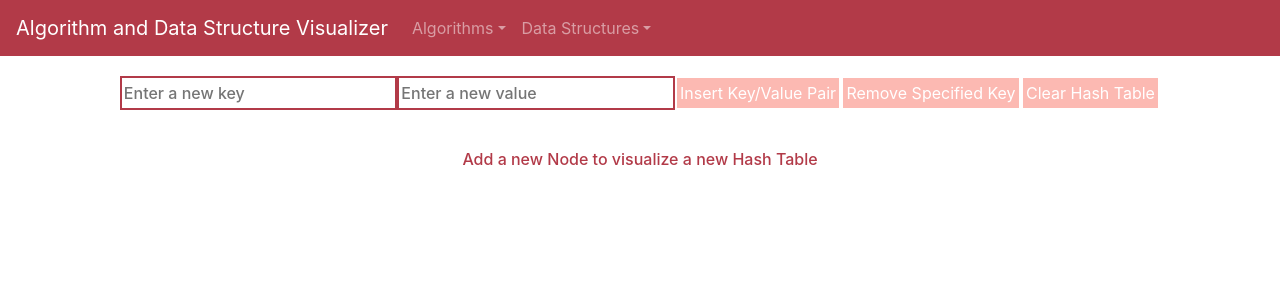
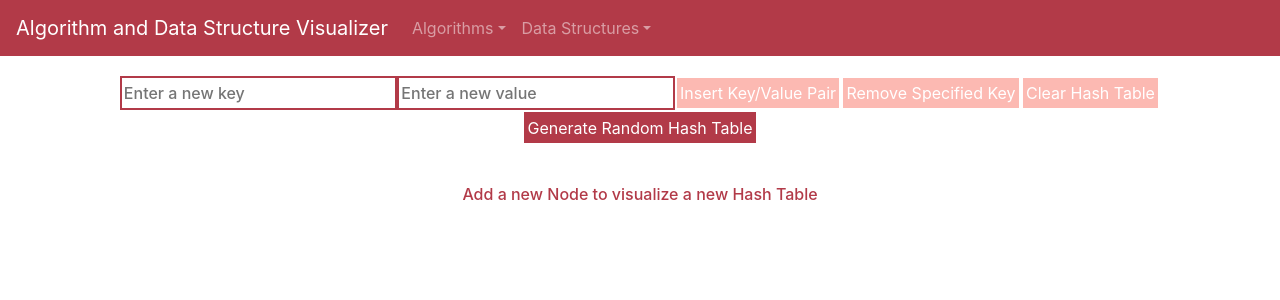
Before and after one commit to matt-hendrick/Algorithm-Data-Structure-Visualizer, a React (Create React App) app: page /hashtable in a window 1280 px wide. Shown: the top 300 px of the page. Built offline with nearby package versions, Linux system fonts and the light colour scheme.

Commit message:
Add: GenerateRandomHT to HTVis

```diff
--- a/src/containers/HashTableVisualizer/HashTableVisualizer.tsx
+++ b/src/containers/HashTableVisualizer/HashTableVisualizer.tsx
@@ -8,6 +8,9 @@ import Input from '../../components/Input/Input';
 
 // Data Structures
 import HashTable from '../../dataStructures/HashTable/HashTable';
+
+// Utility
+import { getRandomInt } from '../../utility/utilityFunctions';
 
 function HashTableVisualizer() {
   const [newKey, setNewKey] = useState('');
@@ -79,6 +82,20 @@ function HashTableVisualizer() {
     }
   };
 
+  const generateRandomTable = () => {
+    let newHashTable = new HashTable();
+    let tableMaxSize = getRandomInt(1, 50);
+    for (let i = 0; i < tableMaxSize; i++) {
+      newHashTable.set(
+        Math.random().toString(36).substring(7),
+        Math.random().toString(36).substring(7)
+      );
+    }
+    setHashTable(newHashTable);
+    let newArr = Array.from(newHashTable.buckets, (item) => item || null);
+    setArr(newArr);
+  };
+
   const updateNewKey = (event: React.ChangeEvent) => {
     const target = event.target as HTMLInputElement;
     if (target) {
@@ -121,6 +138,9 @@ function HashTableVisualizer() {
         </MyButton>
         <MyButton onClick={clearHashTable} disabled={!hashTable}>
           Clear Hash Table
+        </MyButton>
+        <MyButton onClick={generateRandomTable}>
+          Generate Random Hash Table
         </MyButton>
       </div>
       <div>
```
